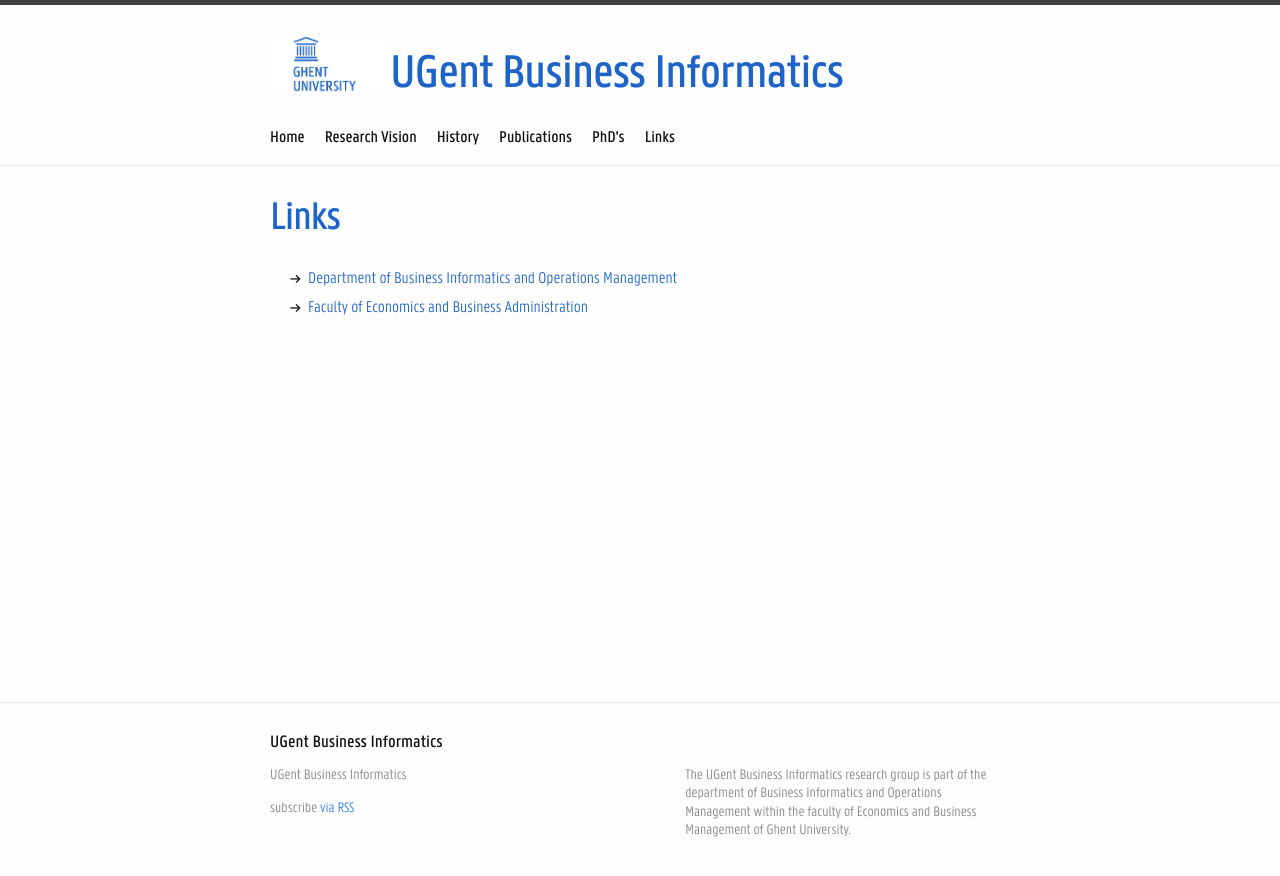
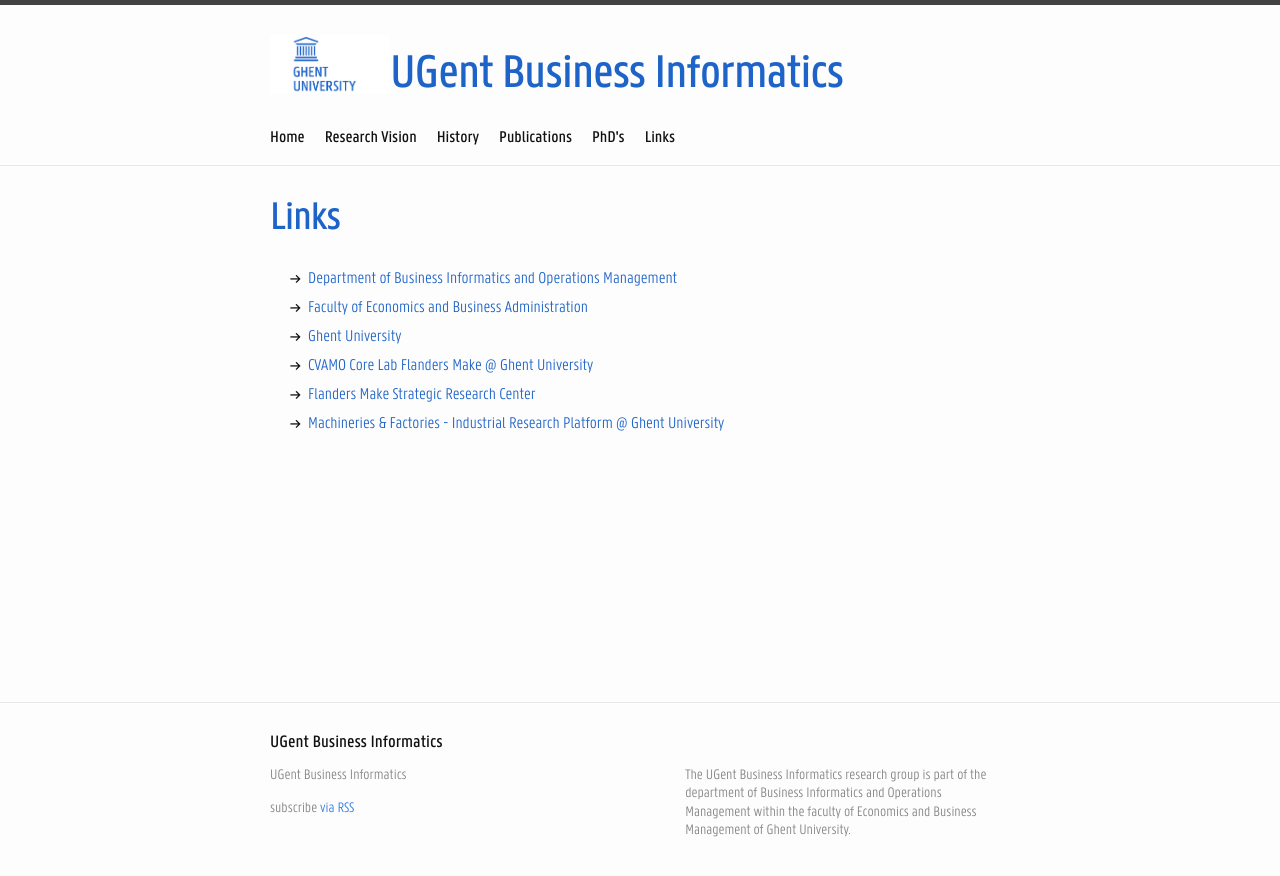
Before and after one commit to UGent-BusinessInformatics/ugent-businessinformatics.github.io, a Jekyll site: the page built from pages/31-links.markdown, in a window 1280 px wide. Shown: the top 876 px of the page. Built offline with Jekyll 4.4.1, drawn with Linux system fonts in a browser that asks for light colours.

Commit message:
Update 31-links.markdown

```diff
--- a/pages/31-links.markdown
+++ b/pages/31-links.markdown
@@ -4,6 +4,9 @@
 permalink: /links/
 ---
 
-
 - [Department of Business Informatics and Operations Management](http://www.ugent.be/eb/beleidsinformatica/en/about-us)
 - [Faculty of Economics and Business Administration](http://www.ugent.be/eb/en)
+- [Ghent University](http://www.ugent.be)
+- [CVAMO Core Lab Flanders Make @ Ghent University](http://ugent-cvamo.github.io)
+- [Flanders Make Strategic Research Center](https://www.flandersmake.be/en)
+- [Machineries & Factories - Industrial Research Platform @ Ghent University](https://www.ugent.be/m-f/en)
```
